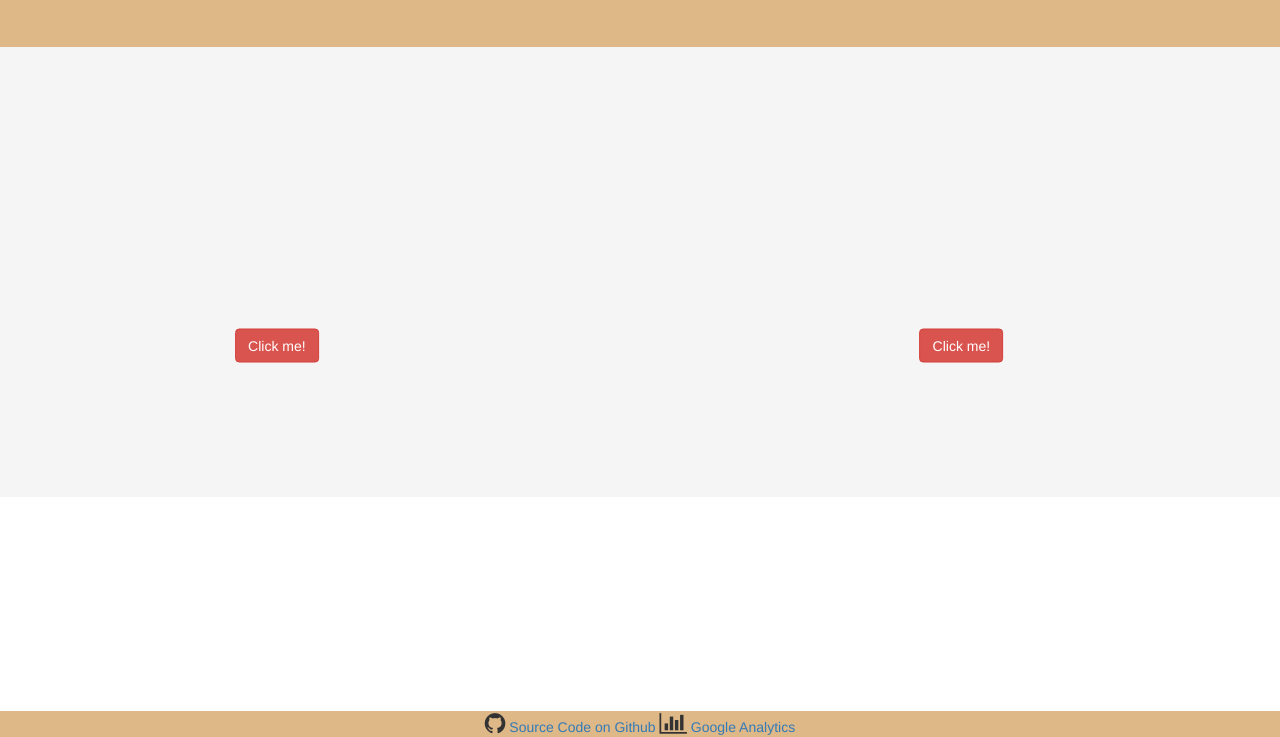
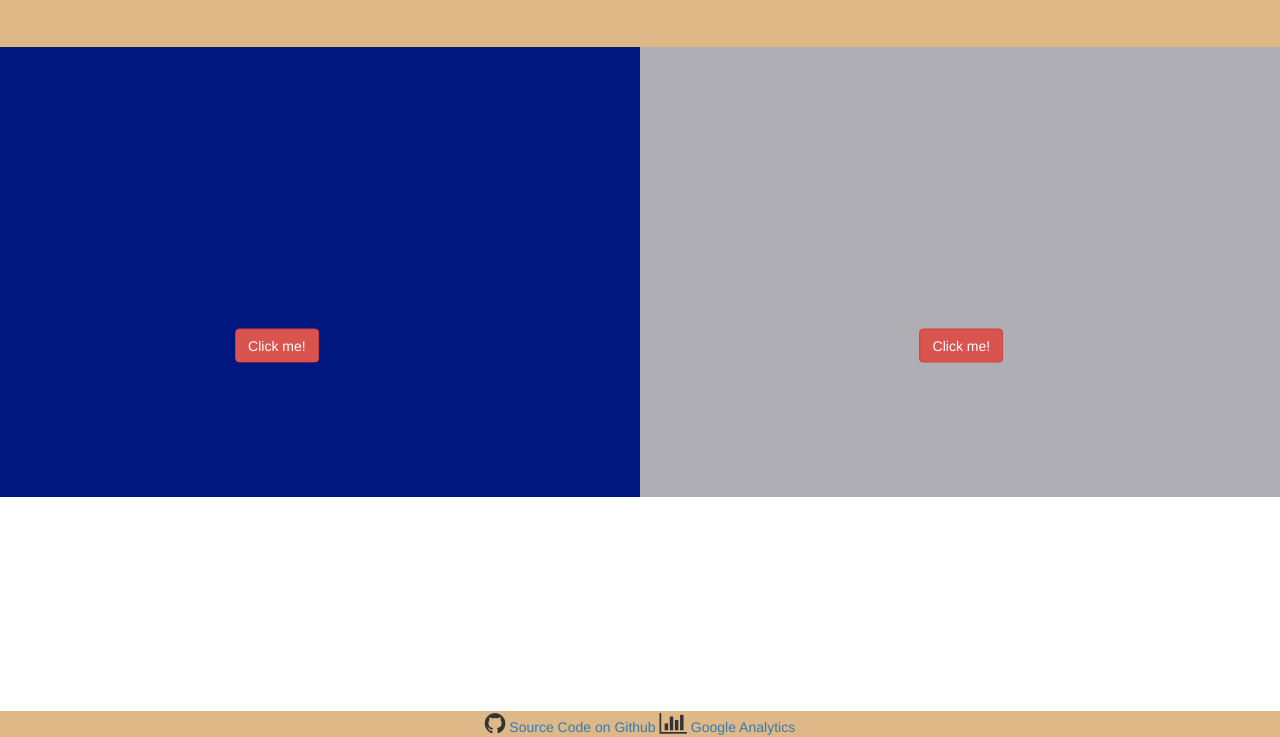
Before and after one commit to Chandupolisetty/talk-2-treasure-01, a website: page index.html in a window 1280 px wide. Shown: the part 63-800 px from the top of the page. Drawn offline with nearby package versions, Linux system fonts and the light colour scheme.

Commit message:
Update style.css

```diff
--- a/styles/style.css
+++ b/styles/style.css
@@ -24,14 +24,14 @@ article{
   #colorSelector1{
       width: 50%;
       display: table-cell;
-      background: whitesmoke;
+      background: rgb(0, 23, 128);
 
   }
 
 
   #colorSelector2{
     display: table-cell;
-    background:whitesmoke;
+    background:rgb(174, 174, 180);
 }
 
 
```
